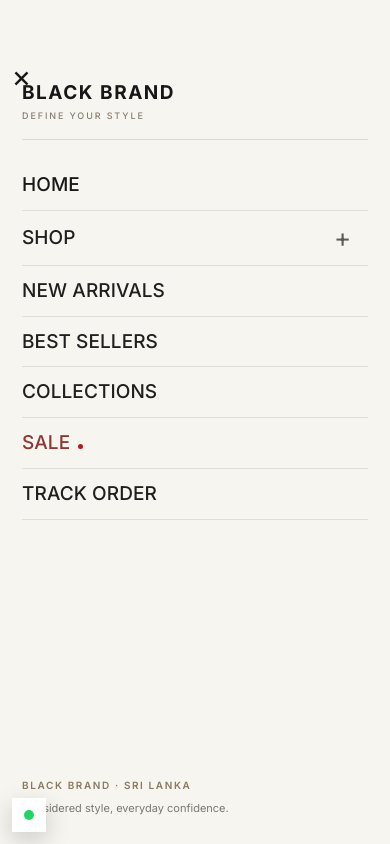
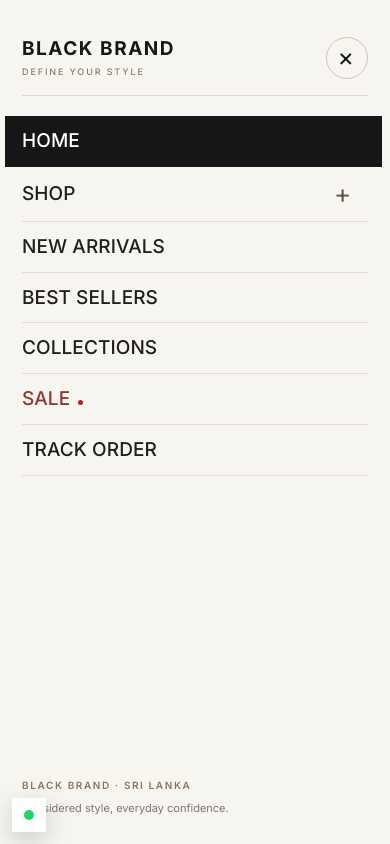
Before and after one commit to mhdrifa/tested, a plain HTML site: page index.html in a window 390 px wide. Both pictures are taken after a click on the button 38 px from the left and 64 px from the top of the page. Shown: the top 844 px of the page. Drawn offline with nearby package versions, Linux system fonts and the light colour scheme; no server answers.

Commit message:
Fix mobile menu controls and premium selection

```diff
--- a/css/styles.css
+++ b/css/styles.css
@@ -502,10 +502,10 @@ nav.main a,nav.main button{white-space:nowrap}
     -webkit-overflow-scrolling:touch;overscroll-behavior:contain;
   }
   nav.main.open{display:flex}
-  nav.main .mobile-menu-header{display:flex;align-items:center;min-height:76px;flex:none;border-bottom:1px solid #dcd8d0;margin-bottom:20px}
+  nav.main .mobile-menu-header{display:flex;align-items:center;justify-content:space-between;min-height:76px;flex:none;border-bottom:1px solid #dcd8d0;margin-bottom:20px;position:relative}
   .mobile-menu-wordmark{font-size:19px;font-weight:700;line-height:1.2;letter-spacing:.08em;color:#171717}
   .mobile-menu-wordmark small{display:block;margin-top:6px;color:#887e70;font-size:9px;font-weight:500;letter-spacing:.21em}
-  nav.main .drawer-close{top:calc(27px + env(safe-area-inset-top));right:21px;border:0;width:44px;height:44px;font-size:30px;font-weight:300;color:#171717;z-index:2}
+  nav.main .mobile-menu-header .drawer-close{display:grid;position:static;inset:auto;flex:none;place-items:center;background:transparent;border:1px solid #ccc6bc;border-radius:50%;width:42px;height:42px;padding:0;font-size:25px;font-weight:300;color:#171717;line-height:1;z-index:2}
   nav.main > a,nav.main > .dd > a{
     color:#201f1d;font-size:21px;font-weight:500;line-height:1.25;letter-spacing:.005em;
     text-transform:none;padding:16px 0;border-bottom:1px solid #e2ded6;
@@ -519,6 +519,10 @@ nav.main a,nav.main button{white-space:nowrap}
   nav.main .dd-menu a{font-size:13px;font-weight:500;letter-spacing:.055em;text-transform:uppercase;color:#77716a;padding:13px 8px;border:0;white-space:normal}
   nav.main .dd-menu a:hover{background:transparent;color:#171717}
   nav.main > .sale{color:#8f3733}
+  nav.main > a.mobile-selected{background:#161616;color:#fff!important;border-color:#161616;padding-left:17px;padding-right:14px;margin-left:-17px;margin-right:-14px}
+  nav.main > .dd > a.mobile-selected{color:#111!important;font-weight:700}
+  nav.main .dd-menu a.mobile-selected{background:#171717;color:#fff!important;border-radius:2px;padding-left:14px}
+  nav.main .shop-expand:focus-visible,nav.main .drawer-close:focus-visible{outline:2px solid #a48759;outline-offset:2px}
   nav.main .sale::after{width:5px;height:5px;margin-left:8px}
   nav.main .mobile-menu-footer{display:flex;flex-direction:column;gap:7px;flex:none;padding-top:26px;margin-top:auto;color:#8b795e;font-size:10px;font-weight:600;letter-spacing:.16em}
   nav.main .mobile-menu-footer small{font-size:11px;letter-spacing:0;font-weight:400;color:#7c7771}
--- a/js/ux.js
+++ b/js/ux.js
@@ -32,11 +32,32 @@
       toggle.setAttribute('aria-label', expanded ? 'Collapse shop categories' : 'Expand shop categories');
       toggle.textContent = expanded ? '−' : '+';
     });
+    function syncSelected() {
+      var current = window.location.hash || '#/';
+      nav.querySelectorAll('a[href^="#/"]').forEach(function (link) {
+        link.classList.toggle('mobile-selected', link.getAttribute('href') === current);
+        if (link.classList.contains('mobile-selected')) link.setAttribute('aria-current', 'page');
+        else link.removeAttribute('aria-current');
+      });
+    }
+    nav.addEventListener('click', function (e) {
+      var link = e.target.closest('a[href^="#/"]');
+      if (link) { nav.querySelectorAll('a').forEach(function (a) { a.classList.remove('mobile-selected'); }); link.classList.add('mobile-selected'); }
+    });
+    window.addEventListener('hashchange', syncSelected);
+    syncSelected();
   }
   if (nav && !nav.querySelector('.drawer-close')) {
     var x = document.createElement('button'); x.className = 'drawer-close'; x.type = 'button';
-    x.setAttribute('aria-label', 'Close menu'); x.setAttribute('data-action', 'menu'); x.textContent = '×';
-    nav.insertBefore(x, nav.firstChild);
+    x.setAttribute('aria-label', 'Close menu'); x.textContent = '×';
+    var head = nav.querySelector('.mobile-menu-header');
+    if (head) head.appendChild(x); else nav.insertBefore(x, nav.firstChild);
+    x.addEventListener('click', function (e) {
+      e.preventDefault(); e.stopPropagation();
+      nav.classList.remove('open');
+      var backdrop = q('#drawerBg'); if (backdrop) backdrop.classList.remove('open');
+      sync();
+    });
     nav.addEventListener('click', function (e) { if (e.target.closest('a')) { nav.classList.remove('open'); var d = q('#drawerBg'); if (d) d.classList.remove('open'); } });
   }
   // click outside the dialog closes it
```
